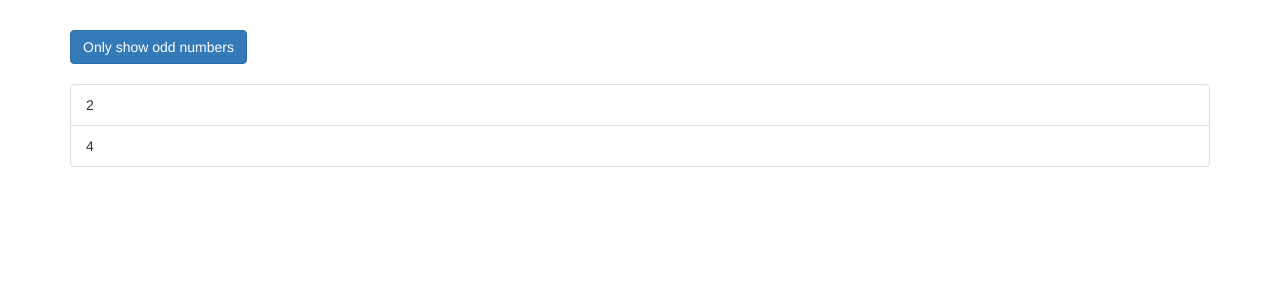
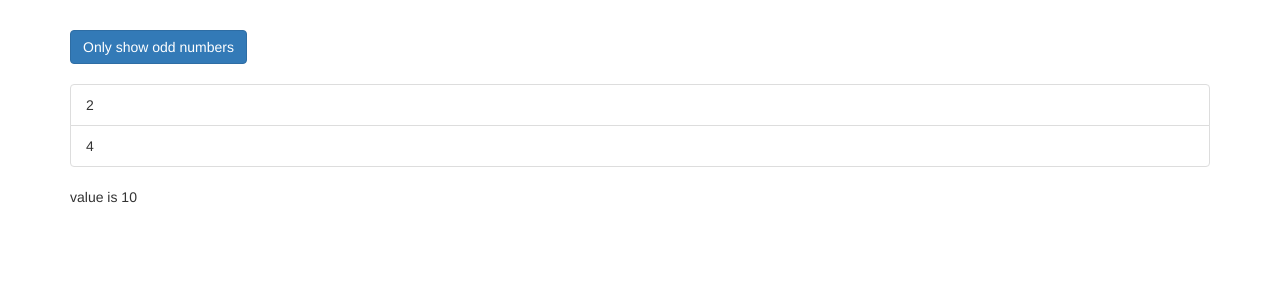
Before and after one commit to AlexWetzel/directives-practice, an Angular app: page / in a window 1280 px wide. Shown: the top 300 px of the page. Built offline with nearby package versions, Linux system fonts and the light colour scheme.

Commit message:
Added ngswitch

```diff
--- a/src/app/app.component.html
+++ b/src/app/app.component.html
@@ -38,6 +38,12 @@
         <p appBasicHighlight>Only odd</p>
         <p appBetterHighlight [defaultColor]="'yellow'" [highlightColor]="'red'">Only odd</p>
       </ng-template>
+      <div [ngSwitch]="value">
+        <p *ngSwitchCase="5">value is 5</p>
+        <p *ngSwitchCase="10">value is 10</p>
+        <p *ngSwitchCase="100"> value is 100</p>
+        <p *ngSwitchDefault>value is Default</p>
+      </div>
     </div>
   </div>
 </div>
--- a/src/app/app.component.ts
+++ b/src/app/app.component.ts
@@ -10,4 +10,5 @@
   oddNumbers = [1, 3, 5];
   evenNumbers = [2,4];
   onlyOdd = false;
+  value = 10;
 }
```
